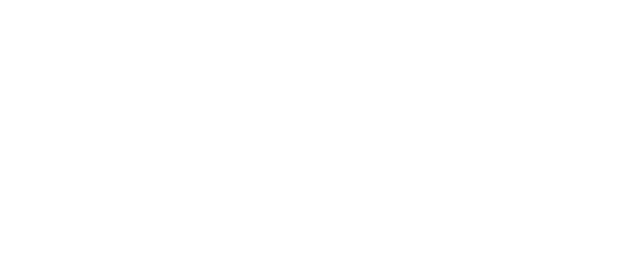
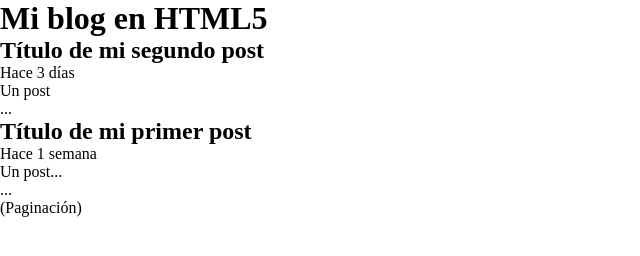
Before and after one commit to KikeMoreno/proyectoEntornos, a plain HTML site: page index.html in a window 1280 px wide. Shown: the whole page, without its empty margins (0-640 px from the left). Drawn offline with Linux system fonts and the light colour scheme.

Commit message:
estructura  blog

```diff
--- a/index.html
+++ b/index.html
@@ -3,10 +3,38 @@
 <head>
 <meta charset="UTF-8">
 <meta name="viewport" content="width=device-width, user-scalable=no" />
-				<link rel="stylesheet" type="text/css" href="estilos.css" />
-<title>Insert title here</title>
+<link rel="stylesheet" type="text/css" href="estilos.css" />
+<title></title>
 </head>
 <body>
-
+    <header>
+        <h1>Mi blog en HTML5</h1>
+        <nav></nav>
+    </header>
+    <nav></nav
+    <main>
+        <article>
+            <header>
+                <h2>Título de mi segundo post</h2>
+                <time datetime="2014-10-05">Hace 3 días</time>
+            </header>
+            <p>Un post</p>
+            <footer>...</footer>
+        </article>
+        <article>
+            <header>
+                <h2>Título de mi primer post</h2>
+                <time datetime="2014-10-01">Hace 1 semana</time>
+            </header>
+            <p>Un post...</p>
+            <footer>...</footer>
+        </article>
+        <nav>(Paginación)</nav>
+    </main>
+    <aside>
+        <nav></nav>
+    </aside>
+    </footer>
+    </footer>
 </body>
 </html>
```
